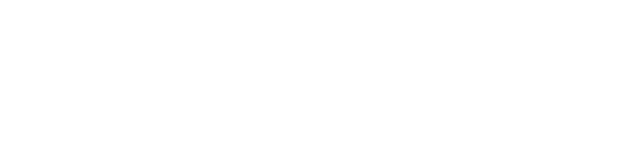
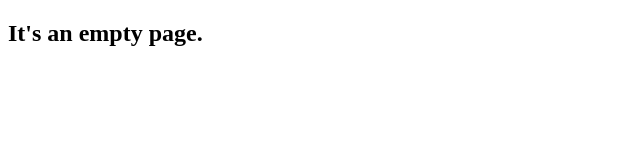
Before and after one commit to AniaWlkr/goit-js-hw-03, a plain HTML site: page index.html in a window 1280 px wide. Shown: the whole page, without its empty margins (0-640 px from the left). Drawn offline with Linux system fonts and the light colour scheme.

Commit message:
added heading to html page

```diff
--- a/index.html
+++ b/index.html
@@ -7,7 +7,7 @@
   <title>Document</title>
 </head>
 <body>
-
+<h2>It's an empty page.</h2>
 
   <script src="./js/task-1.js" type="module"></script>
   <script src="./js/task-2.js" type="module"></script>
```
